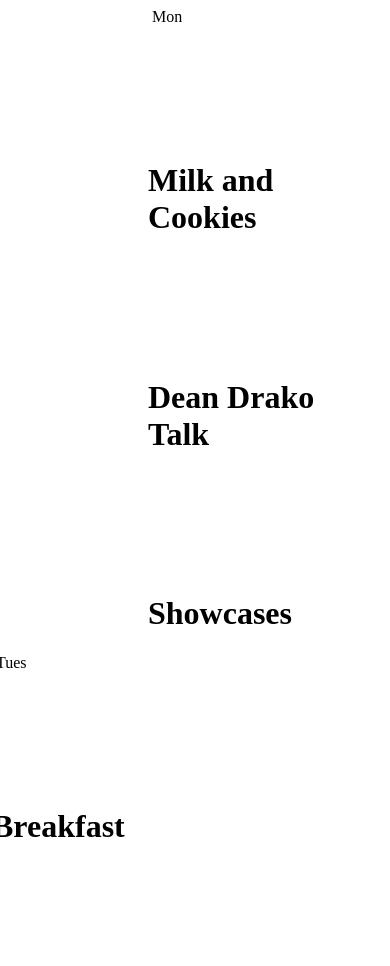
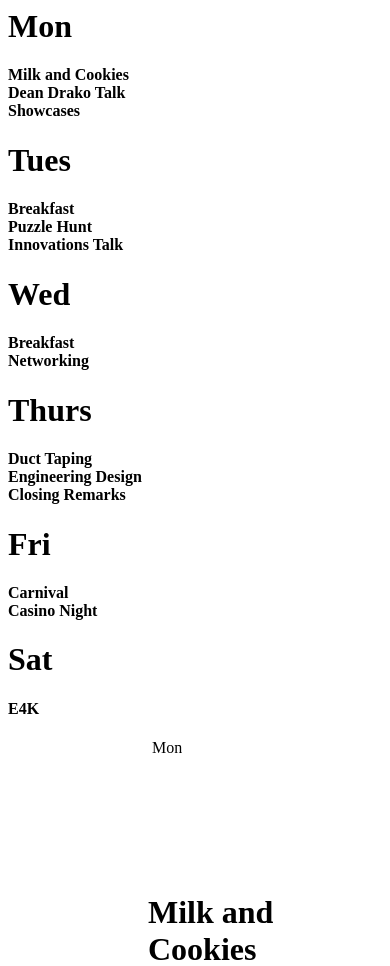
Before and after one commit to rjsheperd/E_Week, a Rails app: template app/views/layouts/_header.html.erb in a window 390 px wide. Shown: the top 966 px of that part. Run offline with Rails 7, Linux system fonts and the light colour scheme; the template is opened without the code that fills it, so the values that code supplies are empty; the page is wider than the window, and the part outside it is not shown; some libraries are stand-ins or nearby versions; some web fonts are replaced.

Commit message:
responsive menu

```diff
--- a/app/views/layouts/_header.html.erb
+++ b/app/views/layouts/_header.html.erb
@@ -40,10 +40,86 @@ function load(obj) {
 
 </script>
 
+<div class="row-fluid">
+  <div class="span2">
+    <div class="row-fluid">
+      <div class="span6">
+        <h1>Mon</h1>
+      </div>
+      <div class="span6">
+        <h4>Milk and Cookies<br/>
+        Dean Drako Talk<br/>
+        Showcases</h4>
+      </div>
+    </div>
+
+  </div>
+  <div class="span2">
+    <div class="row-fluid">
+      <div class="span6">
+        <h1>Tues</h1>
+      </div>
+      <div class="span6">
+        <h4>Breakfast<br/>
+        Puzzle Hunt<br/>
+        Innovations Talk</h4>
+      </div>
+    </div>
+  </div>
+  <div class="span2">
+    <div class="row-fluid">
+      <div class="span6">
+        <h1>Wed</h1>
+      </div>
+      <div class="span6">
+        <h4>Breakfast<br/>
+        Networking</h4>
+      </div>
+    </div>
+
+  </div>
+  <div class="span2">
+    <div class="row-fluid">
+      <div class="span6">
+        <h1>Thurs</h1>
+      </div>
+      <div class="span6">
+        <h4>Duct Taping<br/>
+        Engineering Design<br/>
+        Closing Remarks</h4>
+      </div>
+    </div>
+
+  </div>
+  <div class="span2">
+    <div class="row-fluid">
+      <div class="span6">
+        <h1>Fri</h1>
+      </div>
+      <div class="span6">
+        <h4>Carnival<br/>
+        Casino Night</h4>
+      </div>
+    </div>
+
+  </div>
+  <div class="span2">
+    <div class="row-fluid">
+      <div class="span6">
+        <h1>Sat</h1>
+      </div>
+      <div class="span6">
+        <h4>E4K</h4>
+      </div>
+    </div>
+
+  </div>
+</div>
+
 <div class="calendar">
     <ul style="margin-left:100px;">&nbspMon
-        <h1 style="padding-top:115px;">Milk and Cookies</h1>
-        <h1 style="padding-top:121px;">Dean Drako Talk</h1>
+        <h1 style="padding-top:115px;">Milk and Cookies<br/>
+        <h1 style="padding-top:121px;">Dean Drako Talk<br/>
         <h1 style="padding-top:121px;">Showcases</h1>
     </ul>
     <ul style="margin-left:-56px;">&nbspTues
```
Also changed, not shown: app/views/static_pages/compete.html (+7 -3 lines), app/views/static_pages/meet.html (+5 -5 lines).
